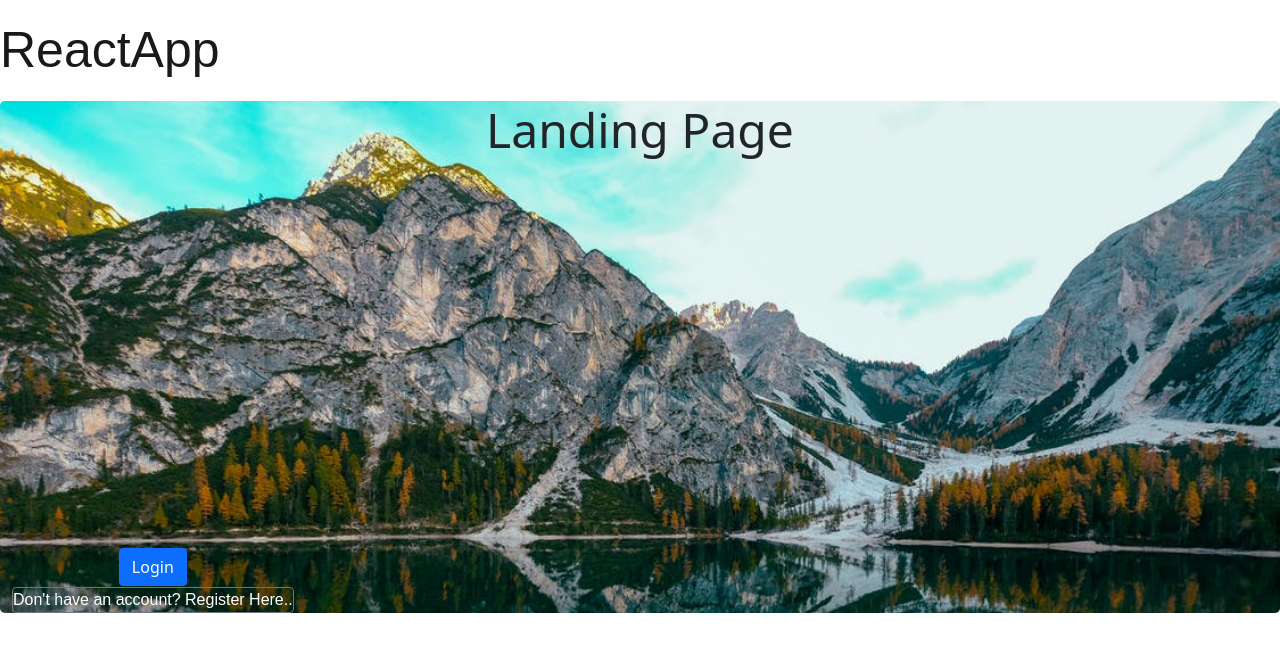
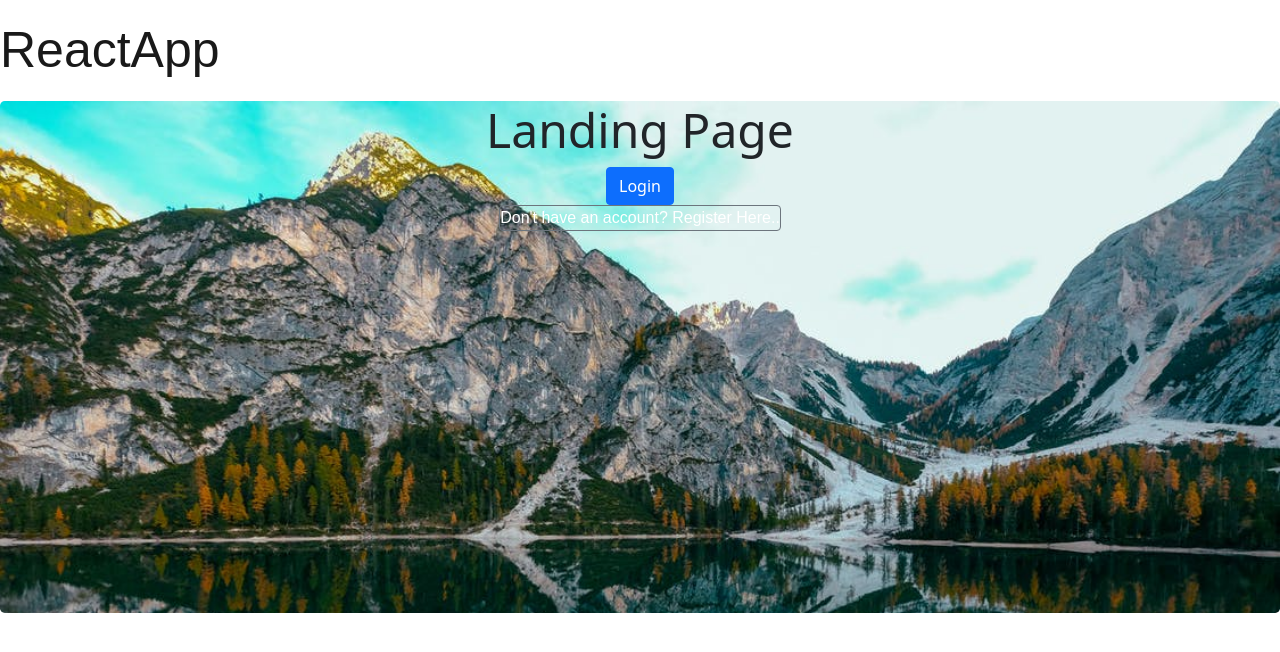
Before and after one commit to mrputnam1982/ReactAppFrontend, a React (Create React App) app: page / in a window 1280 px wide. Shown: the top 652 px of the page. Built offline with nearby package versions, Linux system fonts and the light colour scheme; a web font is replaced by a local one.

Commit message:
Updated package-lock.json using npm install due to digitalocean deployment error

```diff
--- a/src/Components/Landing.js
+++ b/src/Components/Landing.js
@@ -1,19 +1,27 @@
 import React, {useState, Component} from 'react'
+import ReactDOM from 'react-dom';
 import {Button, Container, Row, Col} from 'react-bootstrap';
 import '../Styles/UserModal.scss';
 import UserModal from './UserModal';
-
 
 export default class Landing extends Component{
 
     constructor(props) {
         super(props);
-        this.state = {show: false, displayLogin: false};
+        this.state = {show: false, displayLogin: false, height: 0, width: 0};
         this.openLoginDlg = this.openLoginDlg.bind(this);
         this.openRegisterDlg = this.openRegisterDlg.bind(this);
         this.onCloseDlg = this.onCloseDlg.bind(this);
+
+        //window.addEventListener("resize", this.update);
     }
 
+    update = () => {
+        console.log("Login Button position within window", ReactDOM
+            .findDOMNode(this.refs['button'])
+            .getBoundingClientRect());
+        this.setState({height: window.innerHeight, width: window.innerWidth})
+    }
     openLoginDlg(){
         this.setState({show: true, displayLogin: true});
     }
@@ -26,24 +34,29 @@ export default class Landing extends Component{
         this.setState({show:false})
     }
     render() {
-        const {show, displayLogin} = this.state;
+        const {show, displayLogin, height, width} = this.state;
         console.log("Landing Component", show, displayLogin);
+        console.log("Window Dimensions:", width, "X", height);
         return(
 
-            <div>
+            <div ref="root">
 
                 <UserModal show={show} displayLogin={displayLogin} onHide={this.onCloseDlg}/>
-                <Col style={{position: "absolute", bottom: "0"}}>
+                <Col style={{marginLeft: "auto",
+                    marginRight: "auto"
+                    }}>
+                    <Container>
+
                     <Row>
-                        <Col className="text-center">
-                        <Button className="btn-primary"
+                        <Col>
+                        <Button ref="button" className={"btn-primary"}
                             onClick={this.openLoginDlg}>
                             Login
                         </Button>
                         </Col>
                     </Row>
                     <Row>
-                        <Col className="text-center">
+                        <Col>
                         <Button className={"link-style btn-secondary"}
                             style={{outline: "none"}}
                             onClick={this.openRegisterDlg}>
@@ -51,7 +64,9 @@ export default class Landing extends Component{
                         </Button>
                         </Col>
                      </Row>
+                     </Container>
                 </Col>
+
             </div>
         )
     }
--- a/src/Pages/Home.js
+++ b/src/Pages/Home.js
@@ -9,6 +9,7 @@ import {guest} from '../Roles/Guest';
 import axios from 'axios';
 import Cookies from 'universal-cookie';
 import background from './../images/alpinelake_bg.jpg';
+
 const Home = () => {
 
 
@@ -17,10 +18,10 @@ const Home = () => {
             <div className={"p5 mb-4 rounded-3"}
                 style={{ backgroundImage: `url(${background})`,
                 backgroundSize: 'cover' }}>
-            <Container style={{position: "relative",
-                maxWidth: "100vw",
+                <Container style={{maxWidth: "100vw",
                 maxHeight: "40vw",
-                height: "40vw"}}>
+                height: "40vw"
+                }}>
 
                     <Row className="text-center justify-content-center d-flex">
                         <h1 className={"display-5"}>Landing Page</h1>
@@ -28,7 +29,7 @@ const Home = () => {
                     </Row>
 
 
-                    <Row className="items-align">
+                    <Row className="text-center justify-content-center d-flex">
                       <Landing/>
                     </Row>
 
--- a/src/setupProxy.js
+++ b/src/setupProxy.js
@@ -4,20 +4,20 @@ module.exports = function (app) {
   //console.log("Using proxy API:", process.env.PROXY_API);
   app.use(
     '/api/',
-    createProxyMiddleware({ target: process.env.PROXY_API,
+    createProxyMiddleware({ target: process.env.PROXY_API || "http://localhost:8080",
         changeOrigin: true,
     })
 
   );
   app.use(
     "/auth/register/",
-    createProxyMiddleware({ target: process.env.PROXY_LOGIN,
+    createProxyMiddleware({ target: process.env.PROXY_LOGIN || "http://localhost:8080",
         changeOrigin: true,
     })
   );
   app.use(
     "/auth/login/",
-    createProxyMiddleware({ target: process.env.PROXY_LOGIN,
+    createProxyMiddleware({ target: process.env.PROXY_LOGIN || "http://localhost:8080",
         changeOrigin: true,
     })
   );
```
Also changed, not shown: firebase.json, 1 other file (tests, documents, lock files or other folders).
